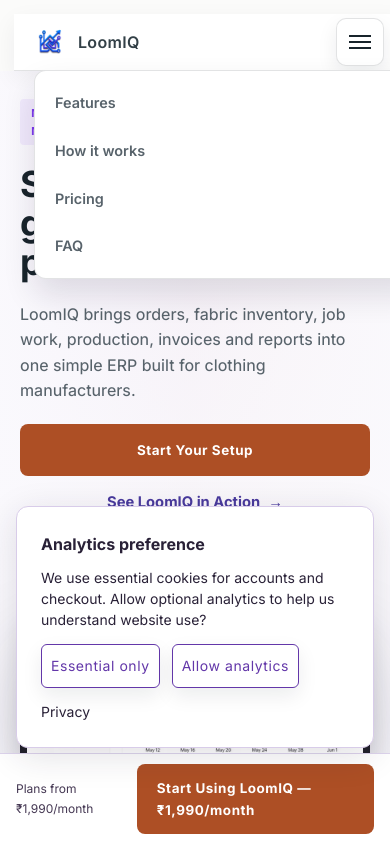
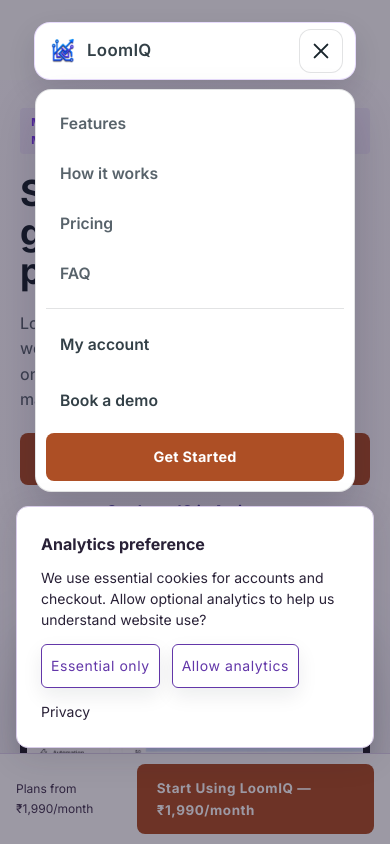
Before and after one commit to itsdevsharma/loom-iq, a React (Vite) app in the folder frontend/: page / in a window 390 px wide. Both pictures are taken after a click on the button "Open navigation menu". Shown: the top 844 px of the page. Built offline with nearby package versions, Linux system fonts and the light colour scheme; no server answers.

Commit message:
ui fixed

```diff
--- a/frontend/src/App.css
+++ b/frontend/src/App.css
@@ -138,142 +138,6 @@
     var(--bg);
 }
 
-/* Navbar dimensions and mobile behavior. */
-.topbar {
-  position: sticky;
-  top: 0;
-  z-index: 50;
-  width: 100%;
-  min-height: 72px;
-  margin: 0;
-  padding: 10px var(--page-gutter);
-  border: 0;
-  border-bottom: 1px solid rgba(36, 31, 56, 0.08);
-  border-radius: 0;
-  background: rgba(255, 255, 255, 0.96);
-  box-shadow: 0 6px 20px rgba(36, 31, 56, 0.05);
-}
-
-.topbar-inner {
-  display: flex;
-  align-items: center;
-  justify-content: space-between;
-  gap: 24px;
-  width: min(100%, 1200px);
-  min-height: 50px;
-  margin: 0 auto;
-}
-
-.topbar--scrolled {
-  min-height: 64px;
-  padding-block: 7px;
-  background: rgba(250, 249, 253, 0.96);
-  border-bottom-color: rgba(124, 58, 237, 0.14);
-  box-shadow: 0 10px 28px rgba(36, 31, 56, 0.08);
-  backdrop-filter: blur(14px);
-  transform: none;
-}
-
-.topbar .brand-logo,
-.topbar--scrolled .brand-logo {
-  width: 38px;
-  height: 38px;
-}
-
-.topbar .nav-links,
-.topbar .nav-actions {
-  display: flex;
-  align-items: center;
-}
-
-.topbar .nav-links {
-  gap: 26px;
-  margin-left: auto;
-}
-
-.topbar .nav-links a {
-  font-size: 0.9rem;
-}
-
-.topbar .nav-actions {
-  gap: 12px;
-}
-
-.menu-toggle {
-  display: none;
-  width: 48px;
-  height: 48px;
-  margin-left: auto;
-  padding: 12px;
-  border: 1px solid var(--border);
-  border-radius: 10px;
-  background: var(--panel);
-}
-
-.menu-toggle span {
-  display: block;
-  width: 22px;
-  height: 2px;
-  margin: 4px auto;
-  background: var(--text-strong);
-}
-
-@media (max-width: 760px) {
-  .topbar,
-  .topbar--scrolled {
-    min-height: 56px;
-    padding: 4px var(--page-gutter);
-  }
-
-  .topbar-inner {
-    min-height: 48px;
-  }
-
-  .topbar .brand {
-    font-size: 1rem;
-  }
-
-  .topbar .brand-logo,
-  .topbar--scrolled .brand-logo {
-    width: 32px;
-    height: 32px;
-  }
-
-  .menu-toggle {
-    display: block;
-  }
-
-  .topbar .nav-links {
-    position: absolute;
-    top: 100%;
-    right: var(--page-gutter);
-    left: var(--page-gutter);
-    display: none;
-    flex-direction: column;
-    align-items: stretch;
-    gap: 0;
-    margin: 0;
-    padding: 8px;
-    border: 1px solid var(--border);
-    border-radius: 12px;
-    background: var(--panel);
-    box-shadow: 0 16px 32px rgba(24, 16, 48, 0.12);
-  }
-
-  .topbar .nav-links.is-open {
-    display: flex;
-  }
-
-  .topbar .nav-links a {
-    min-height: 44px;
-    padding: 12px;
-  }
-
-  .topbar .nav-actions {
-    display: none;
-  }
-}
-
 /* Center content within the copy column and keep spacing consistent */
 .hero-copy {
   max-width: 680px;
@@ -289,26 +153,6 @@
   justify-self: center;
   align-self: center;
   margin-left: 12px;
-}
-
-.topbar--scrolled {
-  padding: 10px 22px;
-  min-height: 50px;
-  background: rgba(248, 246, 255, 0.95);
-  border-color: rgba(124, 58, 237, 0.16);
-  box-shadow: 0 14px 34px rgba(24, 16, 48, 0.1);
-  backdrop-filter: blur(16px) saturate(150%);
-  -webkit-backdrop-filter: blur(16px) saturate(150%);
-  transform: translateY(2px);
-}
-
-.topbar--scrolled .brand-logo {
-  width: 36px;
-  height: 36px;
-}
-
-.topbar:hover {
-  border-color: rgba(124, 58, 237, 0.2);
 }
 
 .brand {
@@ -1760,14 +1604,6 @@
   --card-radius: 10px;
 }
 
-.topbar {
-  border-radius: 10px;
-  background: rgba(255, 255, 255, 0.96);
-  backdrop-filter: none;
-  -webkit-backdrop-filter: none;
-  box-shadow: 0 4px 14px rgba(20, 31, 38, 0.05);
-}
-
 .hero {
   background: var(--bg);
 }
@@ -2720,7 +2556,6 @@
    Responsive
    ============================================================ */
 @media (max-width: 900px) {
-  .topbar,
   .hero,
   .split-section,
   .demo-layout,
@@ -2731,20 +2566,6 @@
     grid-template-columns: 1fr;
   }
 
-  .topbar {
-    border-radius: 24px;
-    flex-wrap: wrap;
-    gap: 12px;
-    position: sticky;
-    top: 12px;
-  }
-
-  .nav-links {
-    order: 3;
-    width: 100%;
-    justify-content: center;
-  }
-
   .hero {
     padding-top: 56px;
   }
@@ -2824,145 +2645,6 @@
   .final-cta-pointer {
     left: 200px;
     top: 60px;
-  }
-}
-
-/* Final navbar alignment override. */
-.topbar {
-  position: sticky;
-  top: 0;
-  z-index: 50;
-  width: 100%;
-  min-height: 72px;
-  margin: 0;
-  padding: 10px var(--page-gutter);
-  border: 0;
-  border-bottom: 1px solid var(--border);
-  border-radius: 0;
-  background: rgba(255, 255, 255, 0.94);
-  box-shadow: 0 8px 24px rgba(24, 16, 48, 0.06);
-}
-
-/* Keep the navigation shell edge-to-edge; only its inner content is constrained. */
-.topbar,
-.topbar--scrolled {
-  width: 100vw;
-  max-width: none;
-  margin-inline: 0;
-  border-radius: 0;
-}
-
-.topbar-inner {
-  display: flex;
-  align-items: center;
-  justify-content: space-between;
-  gap: 24px;
-  width: min(100%, 1200px);
-  min-height: 50px;
-  margin: 0 auto;
-}
-
-.topbar--scrolled {
-  min-height: 64px;
-  padding-block: 7px;
-  transform: none;
-}
-
-.topbar .brand-logo,
-.topbar--scrolled .brand-logo {
-  width: 38px;
-  height: 38px;
-}
-
-.topbar .nav-links {
-  display: flex;
-  align-items: center;
-  gap: 26px;
-  margin-left: auto;
-}
-
-.topbar .nav-links a {
-  font-size: 0.9rem;
-}
-
-.topbar .nav-actions {
-  display: flex;
-  align-items: center;
-  gap: 12px;
-}
-
-.menu-toggle {
-  display: none;
-  width: 48px;
-  height: 48px;
-  margin-left: auto;
-  padding: 12px;
-  border: 1px solid var(--border);
-  border-radius: 10px;
-  background: var(--panel);
-}
-
-.menu-toggle span {
-  display: block;
-  width: 22px;
-  height: 2px;
-  margin: 4px auto;
-  background: var(--text-strong);
-}
-
-@media (max-width: 760px) {
-  .topbar,
-  .topbar--scrolled {
-    min-height: 56px;
-    padding: 4px var(--page-gutter);
-  }
-
-  .topbar-inner {
-    min-height: 48px;
-  }
-
-  .topbar .brand {
-    font-size: 1rem;
-  }
-
-  .topbar .brand-logo,
-  .topbar--scrolled .brand-logo {
-    width: 32px;
-    height: 32px;
-  }
-
-  .menu-toggle {
-    display: block;
-  }
-
-  .topbar .nav-links {
-    position: absolute;
-    top: 100%;
-    right: var(--page-gutter);
-    left: var(--page-gutter);
-    display: none;
-    flex-direction: column;
-    align-items: stretch;
-    gap: 0;
-    margin: 0;
-    padding: 8px;
-    border: 1px solid var(--border);
-    border-radius: 12px;
-    background: var(--panel);
-    box-shadow: 0 16px 32px rgba(24, 16, 48, 0.12);
-  }
-
-  .topbar .nav-links.is-open {
-    display: flex;
-  }
-
-  .topbar .nav-links a {
-    min-height: 44px;
-    padding: 12px;
-  }
-
-  .topbar .nav-actions {
-    display: none;
   }
 }
 
@@ -2985,56 +2667,12 @@
   max-width: none;
 }
 
-.topbar {
-  width: min(calc(100% - (var(--page-gutter) * 2)), var(--content-width));
-  max-width: none;
-  margin: 16px auto 0;
-  padding: 16px 18px;
-  display: flex;
-  align-items: center;
-  justify-content: space-between;
-  gap: 20px;
-  min-height: 60px;
-  background: rgba(255, 255, 255, 0.9);
-  border: 1px solid rgba(24, 16, 48, 0.1);
-  border-radius: 999px;
-  backdrop-filter: blur(14px) saturate(140%);
-  -webkit-backdrop-filter: blur(14px) saturate(140%);
-  position: sticky;
-  top: 16px;
-  z-index: 50;
-  box-shadow: 0 10px 28px rgba(24, 16, 48, 0.06);
-  transition:
-    padding 250ms ease,
-    min-height 250ms ease,
-    background-color 250ms ease,
-    border-color 250ms ease,
-    box-shadow 250ms ease,
-    backdrop-filter 250ms ease,
-    transform 250ms ease;
-  will-change: padding, min-height, background-color, box-shadow, backdrop-filter;
-}
-
-.topbar--scrolled {
-  padding: 8px 18px;
-}
-
-.nav-links,
-.nav-actions {
-  gap: 18px;
-}
-
 .nav-links a,
 .text-link,
 .footer-links a {
   font-size: 0.88rem;
   font-weight: 600;
   letter-spacing: 0;
-}
-
-.topbar .button {
-  padding: 10px 17px;
-  font-size: 0.8rem;
 }
 
 .button,
@@ -3429,18 +3067,6 @@
     --page-gutter: 20px;
   }
 
-  .topbar {
-    width: calc(100% - 28px);
-    margin-top: 14px;
-    border-radius: 16px;
-    top: 10px;
-  }
-
-  .topbar--scrolled {
-    padding: 8px 16px;
-    min-height: 46px;
-  }
-
   .brand {
     font-size: 1rem;
   }
@@ -3448,25 +3074,6 @@
   .brand-logo {
     width: 32px;
     height: 32px;
-  }
-
-  .nav-links {
-    order: 3;
-    width: 100%;
-    justify-content: flex-start;
-    gap: 16px;
-  }
-
-  .nav-links a {
-    font-size: 0.78rem;
-  }
-
-  .nav-actions {
-    gap: 12px;
-  }
-
-  .nav-actions .text-link {
-    display: none;
   }
 
   .hero {
@@ -3986,23 +3593,51 @@
   font-style: italic;
 }
 
-/* Authoritative full-width navbar override. */
+/* ============================================================
+   Navigation bar — single source of truth.
+   Desktop: full-bleed bar with inline links and actions.
+   <= 900px: rounded bar plus a hamburger that opens a dropdown
+   panel carrying the links, account, demo and purchase actions.
+   ============================================================ */
 .topbar,
 .topbar--scrolled {
   position: sticky;
   top: 0;
   z-index: 50;
-  width: 100vw;
+  width: 100%;
   max-width: none;
-  min-height: 72px;
   margin: 0;
-  padding: 10px var(--page-gutter);
+  padding: 10px var(--page-gutter, 20px);
   border: 0;
   border-bottom: 1px solid var(--border);
   border-radius: 0;
-  background: rgba(255, 255, 255, 0.94);
-  box-shadow: 0 8px 24px rgba(24, 16, 48, 0.06);
+  background: rgba(255, 255, 255, 0.96);
+  box-shadow: 0 6px 20px rgba(36, 31, 56, 0.05);
   transform: none;
+  transition:
+    min-height 200ms ease,
+    padding 200ms ease,
+    background-color 200ms ease,
+    border-color 200ms ease,
+    box-shadow 200ms ease;
+}
+
+.topbar {
+  min-height: 72px;
+}
+
+.topbar:hover {
+  border-bottom-color: rgba(124, 58, 237, 0.2);
+}
+
+.topbar--scrolled {
+  min-height: 64px;
+  padding-block: 7px;
+  background: rgba(250, 249, 253, 0.96);
+  border-bottom-color: rgba(124, 58, 237, 0.14);
+  box-shadow: 0 10px 28px rgba(36, 31, 56, 0.08);
+  backdrop-filter: blur(14px);
+  -webkit-backdrop-filter: blur(14px);
 }
 
 .topbar-inner {
@@ -4015,6 +3650,17 @@
   margin: 0 auto;
 }
 
+/* Invisible on desktop so links and actions stay on a single row. */
+.nav-panel {
+  display: contents;
+}
+
+.topbar .brand-logo,
+.topbar--scrolled .brand-logo {
+  width: 38px;
+  height: 38px;
+}
+
 .topbar .nav-links {
   display: flex;
   align-items: center;
@@ -4022,59 +3668,209 @@
   margin-left: auto;
 }
 
+.topbar .nav-links a {
+  font-size: 0.9rem;
+}
+
 .topbar .nav-actions {
   display: flex;
   align-items: center;
   gap: 12px;
 }
 
+.topbar .button {
+  padding: 10px 17px;
+  font-size: 0.8rem;
+}
+
+/* Hamburger — hidden on desktop, morphs into a close icon while open. */
 .menu-toggle {
   display: none;
-}
-
-@media (max-width: 760px) {
+  flex: 0 0 auto;
+  flex-direction: column;
+  align-items: center;
+  justify-content: center;
+  gap: 4px;
+  width: 44px;
+  height: 44px;
+  margin: 0;
+  padding: 0;
+  border: 1px solid var(--border);
+  border-radius: 12px;
+  background: var(--panel);
+  color: var(--text-strong);
+  box-shadow: none;
+  cursor: pointer;
+}
+
+.menu-toggle:hover,
+.menu-toggle:active {
+  transform: none;
+  box-shadow: none;
+  background: var(--panel-hover);
+}
+
+.menu-toggle span {
+  display: block;
+  width: 20px;
+  height: 2px;
+  margin: 0;
+  border-radius: 999px;
+  background: currentColor;
+  transition: transform 220ms ease, opacity 160ms ease;
+}
+
+.menu-toggle.is-open span:nth-child(1) {
+  transform: translateY(6px) rotate(45deg);
+}
+
+.menu-toggle.is-open span:nth-child(2) {
+  opacity: 0;
+}
+
+.menu-toggle.is-open span:nth-child(3) {
+  transform: translateY(-6px) rotate(-45deg);
+}
+
+/* Dimmed page behind the open mobile panel. */
+.nav-backdrop {
+  position: fixed;
+  inset: 0;
+  z-index: 45;
+  background: rgba(20, 14, 38, 0.42);
+  animation: nav-backdrop-in 180ms ease both;
+}
+
+@keyframes nav-backdrop-in {
+  from { opacity: 0; }
+  to { opacity: 1; }
+}
+
+@keyframes nav-panel-in {
+  from { opacity: 0; transform: translateY(-8px); }
+  to { opacity: 1; transform: translateY(0); }
+}
+
+/* Tablet + mobile: the bar floats inside the page gutter and the
+   panel becomes a dropdown anchored to the bar. */
+@media (max-width: 900px) {
   .topbar,
   .topbar--scrolled {
-    min-height: 56px;
-    padding: 4px var(--page-gutter);
+    width: auto;
+    min-height: 52px;
+    margin: 8px var(--page-gutter, 20px) 0;
+    padding: 6px 12px;
+    border: 1px solid var(--border);
+    border-radius: 16px;
+    background: #ffffff;
+    box-shadow: 0 6px 18px rgba(24, 16, 48, 0.07);
+    backdrop-filter: none;
+    -webkit-backdrop-filter: none;
+  }
+
+  .topbar--scrolled {
+    min-height: 48px;
+    padding: 4px 12px;
+  }
+
+  /* Emphasise the bar while the dropdown is open, but keep its box
+     metrics untouched so the brand, toggle and panel anchor never jump. */
+  .topbar--scrolled,
+  .topbar--menu-open {
+    border-color: rgba(124, 58, 237, 0.18);
+    box-shadow: 0 12px 28px rgba(24, 16, 48, 0.12);
   }
 
   .topbar-inner {
-    min-height: 48px;
+    min-height: 40px;
+    gap: 12px;
+  }
+
+  .topbar .brand {
+    gap: 8px;
+    font-size: 1.05rem;
+  }
+
+  .topbar .brand-logo,
+  .topbar--scrolled .brand-logo {
+    width: 32px;
+    height: 32px;
   }
 
   .menu-toggle {
-    display: block;
-  }
-
-  .topbar .nav-links {
+    display: inline-flex;
+  }
+
+  .nav-panel {
     position: absolute;
-    top: 100%;
-    right: var(--page-gutter);
-    left: var(--page-gutter);
+    top: calc(100% + 10px);
+    right: 0;
+    left: 0;
     display: none;
     flex-direction: column;
+    gap: 2px;
+    max-height: min(440px, calc(100vh - 150px));
+    max-height: min(440px, calc(100svh - 150px));
+    padding: 10px;
+    overflow-y: auto;
+    overscroll-behavior: contain;
+    border: 1px solid var(--border);
+    border-radius: 16px;
+    background: var(--panel);
+    box-shadow: 0 20px 44px rgba(24, 16, 48, 0.18);
+  }
+
+  .nav-panel.is-open {
+    display: flex;
+    animation: nav-panel-in 200ms ease both;
+  }
+
+  .topbar .nav-links,
+  .topbar .nav-actions {
+    flex-direction: column;
     align-items: stretch;
-    gap: 0;
+  }
+
+  .topbar .nav-links {
+    gap: 2px;
     margin: 0;
-    padding: 8px;
-    border: 1px solid var(--border);
-    border-radius: 12px;
-    background: var(--panel);
-    box-shadow: 0 16px 32px rgba(24, 16, 48, 0.12);
-  }
-
-  .topbar .nav-links.is-open {
+  }
+
+  .topbar .nav-links a,
+  .topbar .nav-actions .text-link {
     display: flex;
-  }
-
-  .topbar .nav-links a {
-    min-height: 44px;
-    padding: 12px;
+    align-items: center;
+    min-height: 48px;
+    padding: 0 14px;
+    border-radius: 10px;
+    font-size: 0.98rem;
+  }
+
+  .topbar .nav-links a::after {
+    display: none;
+  }
+
+  .topbar .nav-links a:hover,
+  .topbar .nav-links a:focus-visible,
+  .topbar .nav-actions .text-link:hover,
+  .topbar .nav-actions .text-link:focus-visible {
+    background: var(--panel-hover);
+    color: var(--text-strong);
   }
 
   .topbar .nav-actions {
-    display: none;
+    gap: 8px;
+    margin-top: 8px;
+    padding-top: 12px;
+    border-top: 1px solid var(--border);
+  }
+
+  .topbar .nav-actions .button {
+    width: 100%;
+    min-height: 48px;
+    padding: 12px 18px;
+    font-size: 0.9rem;
+    letter-spacing: 0.02em;
   }
 }
 
--- a/frontend/src/sections/Header.tsx
+++ b/frontend/src/sections/Header.tsx
@@ -1,5 +1,5 @@
 import { cmsValue, siteLink } from '../websiteContent';
-import { useEffect, useState } from "react";
+import { useCallback, useEffect, useRef, useState } from "react";
 import logoImage from "../assets/company.logo.webp";
 import { trackEvent } from "../analytics";
 
@@ -13,6 +13,9 @@
 function Header() {
   const [isScrolled, setIsScrolled] = useState(false);
   const [isMenuOpen, setIsMenuOpen] = useState(false);
+  const headerRef = useRef<HTMLElement>(null);
+
+  const closeMenu = useCallback(() => setIsMenuOpen(false), []);
 
   useEffect(() => {
     const handleScroll = () => {
@@ -25,13 +28,55 @@
     return () => window.removeEventListener("scroll", handleScroll);
   }, []);
 
+  // Dismiss the mobile panel with Escape, an outside tap, or a resize back to desktop.
+  useEffect(() => {
+    if (!isMenuOpen) return;
+
+    const handleKeyDown = (event: KeyboardEvent) => {
+      if (event.key === "Escape") setIsMenuOpen(false);
+    };
+    const handleOutsidePointer = (event: PointerEvent) => {
+      if (headerRef.current && !headerRef.current.contains(event.target as Node)) setIsMenuOpen(false);
+    };
+    const desktopQuery = window.matchMedia("(min-width: 901px)");
+    const handleDesktop = (event: MediaQueryListEvent) => {
+      if (event.matches) setIsMenuOpen(false);
+    };
+
+    document.addEventListener("keydown", handleKeyDown);
+    document.addEventListener("pointerdown", handleOutsidePointer);
+    desktopQuery.addEventListener("change", handleDesktop);
+
+    return () => {
+      document.removeEventListener("keydown", handleKeyDown);
+      document.removeEventListener("pointerdown", handleOutsidePointer);
+      desktopQuery.removeEventListener("change", handleDesktop);
+    };
+  }, [isMenuOpen]);
+
+  // Keep the page from scrolling behind the open mobile panel.
+  useEffect(() => {
+    if (!isMenuOpen) return;
+
+    const previousOverflow = document.body.style.overflow;
+    document.body.style.overflow = "hidden";
+
+    return () => {
+      document.body.style.overflow = previousOverflow;
+    };
+  }, [isMenuOpen]);
+
   return (
-    <header className={`topbar ${isScrolled ? "topbar--scrolled" : ""}`}>
+    <>
+      <header
+        ref={headerRef}
+        className={`topbar ${isScrolled ? "topbar--scrolled" : ""} ${isMenuOpen ? "topbar--menu-open" : ""}`.trim()}
+      >
         <div className="topbar-inner">
-        <a className="brand" href={siteLink(cmsValue("Header.2", "#hero"))} onClick={() => setIsMenuOpen(false)}>
+          <a className="brand" href={siteLink(cmsValue("Header.2", "#hero"))} onClick={closeMenu}>
             <img src={cmsValue("Header.3", logoImage)} alt={cmsValue("Header.4", "LoomIQ")} className="brand-logo" width="56" height="56" decoding="async" />{cmsValue("Header.5", " LoomIQ ")}</a>
           <button
-          className="menu-toggle"
+            className={`menu-toggle ${isMenuOpen ? "is-open" : ""}`.trim()}
             type="button"
             aria-expanded={isMenuOpen}
             aria-controls="primary-navigation"
@@ -42,20 +87,25 @@
             <span aria-hidden="true" />
             <span aria-hidden="true" />
           </button>
-        <nav id="primary-navigation" className={`nav-links ${isMenuOpen ? "is-open" : ""}`} aria-label={cmsValue("Header.8", "Primary navigation")}>
+          {/* Collapses to an inline row on desktop and becomes the mobile dropdown panel below 900px. */}
+          <div className={`nav-panel ${isMenuOpen ? "is-open" : ""}`.trim()}>
+            <nav id="primary-navigation" className="nav-links" aria-label={cmsValue("Header.8", "Primary navigation")}>
               {navLinks.map((link) => (
-            <a key={link.label} href={siteLink(link.href)} onClick={() => setIsMenuOpen(false)}>
+                <a key={link.label} href={siteLink(link.href)} onClick={closeMenu}>
                   {link.label}
                 </a>
               ))}
             </nav>
             <div className="nav-actions">
-          <a href={import.meta.env.BASE_URL + 'account'} className="text-link">{cmsValue("Header.9", "My account")}</a>
-          <a href={import.meta.env.BASE_URL + 'demo'} className="text-link" onClick={() => setIsMenuOpen(false)}>{cmsValue("Header.11", "Book a demo")}</a>
-          <a href="#pricing" className="button button-primary" onClick={() => { setIsMenuOpen(false); trackEvent("direct_purchase_nav_clicked"); }}>Get Started</a>
+              <a href={import.meta.env.BASE_URL + 'account'} className="text-link" onClick={closeMenu}>{cmsValue("Header.9", "My account")}</a>
+              <a href={import.meta.env.BASE_URL + 'demo'} className="text-link" onClick={closeMenu}>{cmsValue("Header.11", "Book a demo")}</a>
+              <a href="#pricing" className="button button-primary" onClick={() => { closeMenu(); trackEvent("direct_purchase_nav_clicked"); }}>Get Started</a>
+            </div>
           </div>
         </div>
       </header>
+      {isMenuOpen && <div className="nav-backdrop" role="presentation" onClick={closeMenu} />}
+    </>
   );
 }
 
```
Lines whose indentation alone changed are shown as unchanged.
